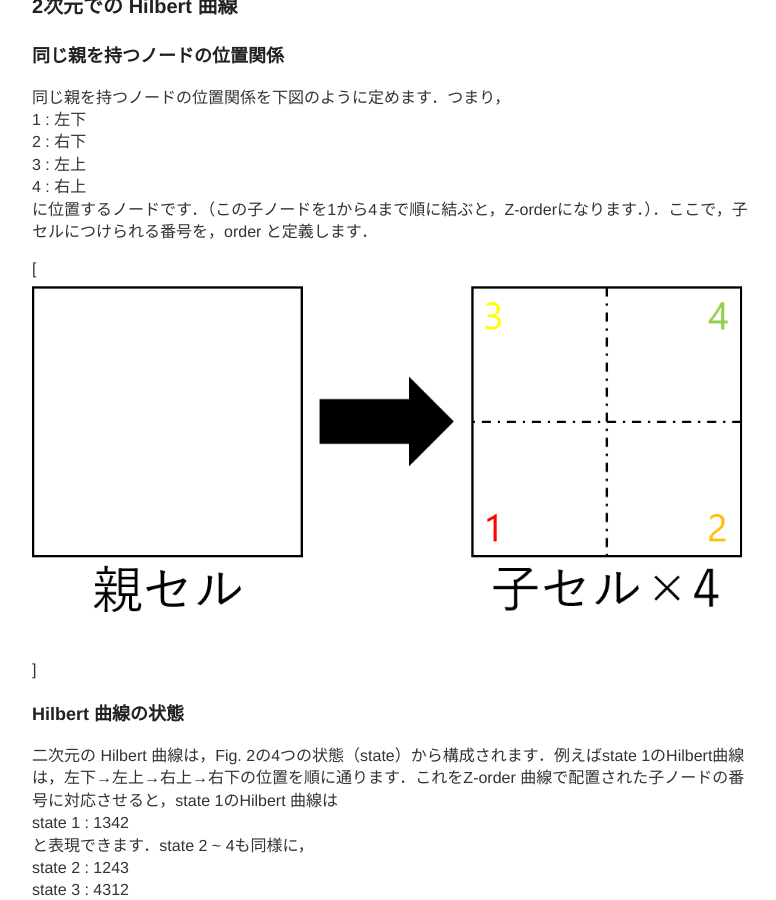
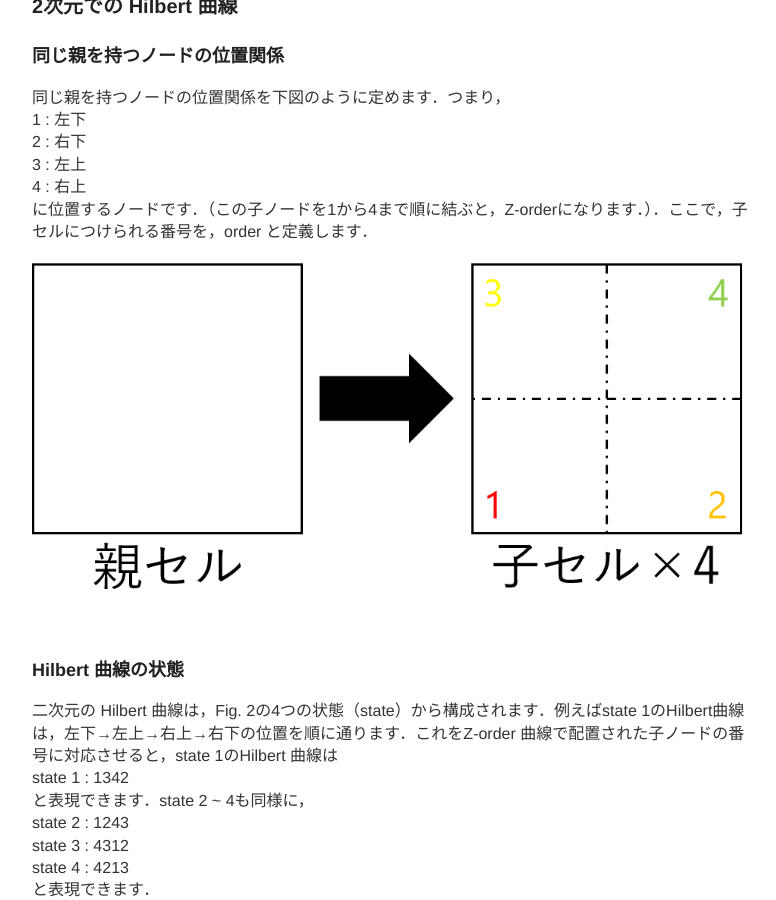
Before and after one commit to KeisukeSUGAYA/KeisukeSUGAYA.github.io, a Jekyll site: the page built from _posts/2019-11-22-HilbertCurve.md, in a window 1280 px wide and 900 px high, scrolled down 632 px. Shown: the whole window, without its empty margins (248-1024 px from the left). Built offline with Jekyll 4.4.1, drawn with Linux system fonts in a browser that asks for light colours.

Commit message:
[bug fix]

```diff
--- a/_posts/2019-11-22-HilbertCurve.md
+++ b/_posts/2019-11-22-HilbertCurve.md
@@ -26,7 +26,7 @@
 4 : 右上
 に位置するノードです．（この子ノードを1から4まで順に結ぶと，Z-orderになります．）．ここで，子セルにつけられる番号を，order と定義します．
 
-[<img src="{{ site.baseurl }}/images/2019-11-22-figure/fig1.png" style="width=250;"/>]
+<img src="{{ site.baseurl }}/images/2019-11-22-figure/fig1.png" style="width=250;"/>
 
 ### Hilbert 曲線の状態
 二次元の Hilbert 曲線は，Fig. 2の4つの状態（state）から構成されます．例えばstate 1のHilbert曲線は，左下→左上→右上→右下の位置を順に通ります．これをZ-order 曲線で配置された子ノードの番号に対応させると，state 1のHilbert 曲線は
```
